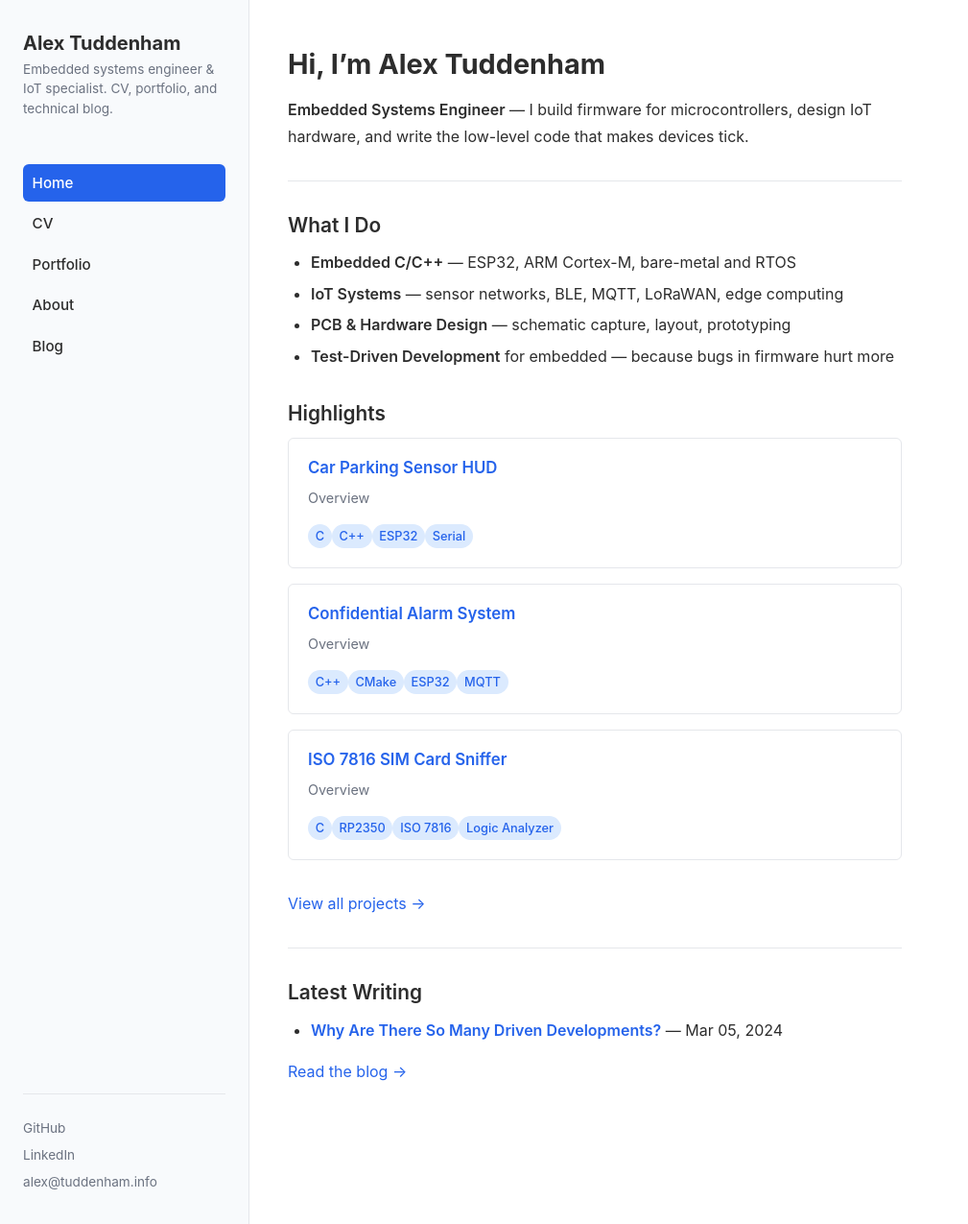
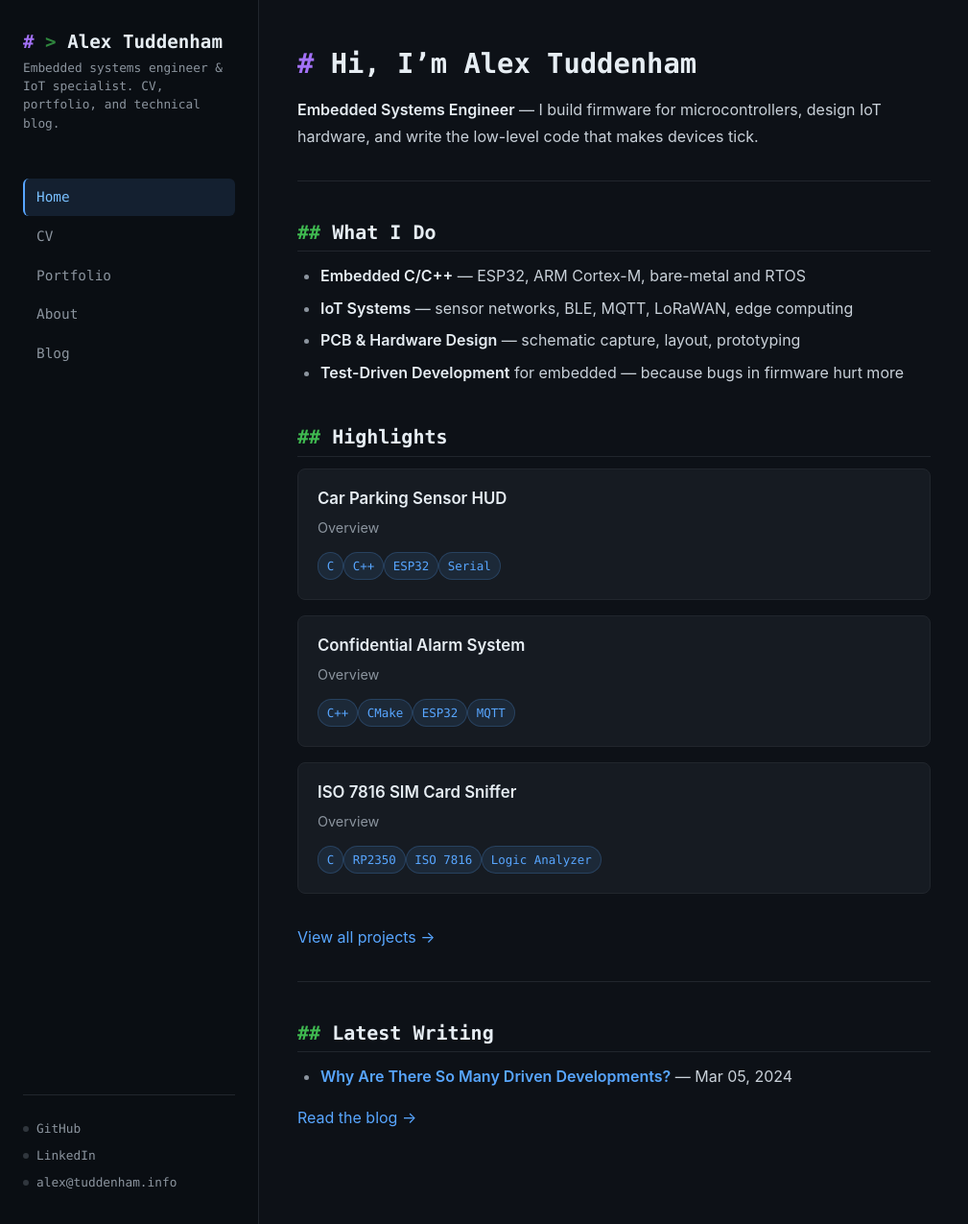
Before and after one commit to AlexsCode/AlexsCode.github.io, a Jekyll site: the page built from index.md, in a window 1280 px wide and 1275 px high. Shown: the whole window at 96% size, without its empty margins (0-1009 px from the left). Built offline with Jekyll 4.4.1, drawn with Linux system fonts in a browser that asks for light colours.

Commit message:
Dark dev theme — GitHub-inspired dark mode with neon accents
- Dark backgrounds (#0d1117, #161b22)
- Blue accent (#58a6ff) with glow effects on hover
- Monospace font for nav, headings, titles
- Terminal-style heading prefixes (#, ##)
- Green/purple/orange accent colors for variety
- Custom scrollbar, selection styling
- Card-style CV entries with hover borders
- Tech tags with subtle borders and transitions

```diff
--- a/assets/css/style.scss
+++ b/assets/css/style.scss
@@ -3,26 +3,34 @@
 
 /* ============================================================
    Alex Tuddenham — CV & Portfolio
-   Built on jekyll-theme-minimal, heavily customized
+   Dark Dev Theme
    ============================================================ */
 
 /* ---- Reset & Base ---- */
 *, *::before, *::after { box-sizing: border-box; margin: 0; padding: 0; }
 
 :root {
-  --bg: #ffffff;
-  --text: #2d2d2d;
-  --muted: #6b7280;
-  --accent: #2563eb;
-  --accent-light: #dbeafe;
-  --border: #e5e7eb;
-  --code-bg: #f3f4f6;
-  --sidebar-bg: #f8fafc;
-  --sidebar-width: 260px;
-  --max-content: 720px;
-  --radius: 6px;
-  --font: -apple-system, BlinkMacSystemFont, "Segoe UI", Roboto, sans-serif;
-  --font-mono: "SF Mono", "Fira Code", "JetBrains Mono", monospace;
+  --bg: #0d1117;
+  --bg-elevated: #161b22;
+  --bg-sidebar: #0a0e13;
+  --text: #c9d1d9;
+  --text-bright: #e6edf3;
+  --text-muted: #8b949e;
+  --accent: #58a6ff;
+  --accent-glow: #79c0ff;
+  --accent-green: #3fb950;
+  --accent-orange: #d2991d;
+  --accent-purple: #a371f7;
+  --accent-red: #f85149;
+  --border: #21262d;
+  --border-bright: #30363d;
+  --code-bg: #1c2128;
+  --sidebar-width: 270px;
+  --max-content: 740px;
+  --radius: 8px;
+  --font: -apple-system, BlinkMacSystemFont, "Segoe UI", Roboto, Oxygen, sans-serif;
+  --font-mono: "SF Mono", "Fira Code", "JetBrains Mono", "Cascadia Code", "Consolas", monospace;
+  --transition: 0.2s ease;
 }
 
 html { font-size: 16px; scroll-behavior: smooth; }
@@ -42,7 +50,7 @@ body {
 
 .sidebar {
   width: var(--sidebar-width);
-  background: var(--sidebar-bg);
+  background: var(--bg-sidebar);
   border-right: 1px solid var(--border);
   padding: 2rem 1.5rem;
   display: flex;
@@ -70,43 +78,58 @@ body {
   border-radius: 50%;
   object-fit: cover;
   margin-bottom: 1rem;
-  border: 2px solid var(--border);
+  border: 2px solid var(--border-bright);
+  box-shadow: 0 0 20px rgba(88, 166, 255, 0.1);
 }
 
 .site-title {
-  font-size: 1.25rem;
+  font-size: 1.2rem;
   font-weight: 700;
   margin-bottom: 0.25rem;
+  font-family: var(--font-mono);
 }
-.site-title a { color: var(--text); text-decoration: none; }
+.site-title a { color: var(--text-bright); text-decoration: none; }
 .site-title a:hover { color: var(--accent); }
 
+.site-title a::before { content: "> "; color: var(--accent-green); opacity: 0.7; }
+
 .tagline {
-  font-size: 0.85rem;
-  color: var(--muted);
+  font-size: 0.8rem;
+  color: var(--text-muted);
   line-height: 1.5;
+  font-family: var(--font-mono);
 }
 
 /* ---- Navigation ---- */
 .site-nav {
   display: flex;
   flex-direction: column;
-  gap: 0.25rem;
+  gap: 2px;
   margin-bottom: 2rem;
 }
 
 .site-nav a {
   display: block;
-  padding: 0.4rem 0.6rem;
-  border-radius: var(--radius);
-  color: var(--text);
+  padding: 0.45rem 0.75rem;
+  border-radius: 6px;
+  color: var(--text-muted);
   text-decoration: none;
-  font-size: 0.95rem;
+  font-size: 0.9rem;
+  font-family: var(--font-mono);
   font-weight: 500;
-  transition: background 0.15s;
+  transition: all var(--transition);
+  border-left: 2px solid transparent;
 }
-.site-nav a:hover { background: var(--accent-light); color: var(--accent); }
-.site-nav a.active { background: var(--accent); color: #fff; }
+.site-nav a:hover {
+  background: rgba(88, 166, 255, 0.08);
+  color: var(--accent);
+  border-left-color: var(--accent);
+}
+.site-nav a.active {
+  background: rgba(88, 166, 255, 0.12);
+  color: var(--accent-glow);
+  border-left-color: var(--accent);
+}
 
 /* ---- Sidebar Footer ---- */
 .sidebar-footer {
@@ -115,35 +138,68 @@ body {
   border-top: 1px solid var(--border);
   display: flex;
   flex-direction: column;
-  gap: 0.3rem;
+  gap: 0.4rem;
 }
 
 .social-link {
-  font-size: 0.85rem;
-  color: var(--muted);
+  font-size: 0.8rem;
+  color: var(--text-muted);
   text-decoration: none;
-  transition: color 0.15s;
+  font-family: var(--font-mono);
+  transition: color var(--transition);
+  display: flex;
+  align-items: center;
+  gap: 0.5rem;
+}
+.social-link::before {
+  content: "";
+  display: inline-block;
+  width: 6px;
+  height: 6px;
+  border-radius: 50%;
+  background: var(--border-bright);
+  transition: background var(--transition);
 }
 .social-link:hover { color: var(--accent); }
+.social-link:hover::before { background: var(--accent); }
 
 /* ---- Typography ---- */
-h1, h2, h3, h4 { line-height: 1.3; color: var(--text); }
-h1 { font-size: 1.8rem; margin-bottom: 1rem; font-weight: 700; }
-h2 { font-size: 1.3rem; margin: 2rem 0 0.75rem; font-weight: 600; }
-h3 { font-size: 1.05rem; margin: 1.25rem 0 0.5rem; font-weight: 600; }
+h1, h2, h3, h4 { line-height: 1.3; color: var(--text-bright); }
+h1 {
+  font-size: 1.8rem;
+  margin-bottom: 1rem;
+  font-weight: 700;
+  font-family: var(--font-mono);
+}
+h1::before { content: "# "; color: var(--accent-purple); }
+h2 {
+  font-size: 1.25rem;
+  margin: 2.5rem 0 0.75rem;
+  font-weight: 600;
+  font-family: var(--font-mono);
+  padding-bottom: 0.4rem;
+  border-bottom: 1px solid var(--border);
+}
+h2::before { content: "## "; color: var(--accent-green); }
+h3 {
+  font-size: 1.05rem;
+  margin: 1.5rem 0 0.5rem;
+  font-weight: 600;
+}
 p { margin-bottom: 1rem; }
-a { color: var(--accent); text-decoration: none; }
-a:hover { text-decoration: underline; }
+a { color: var(--accent); text-decoration: none; transition: color var(--transition); }
+a:hover { color: var(--accent-glow); text-decoration: underline; }
 hr { border: none; border-top: 1px solid var(--border); margin: 2rem 0; }
-strong { font-weight: 600; }
+strong { font-weight: 600; color: var(--text-bright); }
 
 code {
   font-family: var(--font-mono);
-  font-size: 0.88em;
+  font-size: 0.85em;
   background: var(--code-bg);
-  padding: 0.15em 0.4em;
-  border-radius: 3px;
-  color: #d63384;
+  padding: 0.15em 0.5em;
+  border-radius: 4px;
+  color: var(--accent-orange);
+  border: 1px solid var(--border);
 }
 
 pre {
@@ -154,15 +210,33 @@ pre {
   overflow-x: auto;
   margin-bottom: 1rem;
 }
-pre code { background: none; padding: 0; color: var(--text); }
+pre code { background: none; padding: 0; color: var(--text); border: none; }
 
 ul, ol { margin-bottom: 1rem; padding-left: 1.5rem; }
-li { margin-bottom: 0.35rem; }
+li { margin-bottom: 0.4rem; }
+li::marker { color: var(--text-muted); }
+
+blockquote {
+  border-left: 3px solid var(--accent-purple);
+  padding: 0.5rem 1rem;
+  margin: 1rem 0;
+  background: var(--bg-elevated);
+  border-radius: 0 var(--radius) var(--radius) 0;
+  color: var(--text-muted);
+}
 
 /* ---- CV Section ---- */
-.cv-section { margin-bottom: 2.5rem; }
+.cv-section { margin-bottom: 3rem; }
 
-.cv-entry { margin-bottom: 1.5rem; }
+.cv-entry {
+  margin-bottom: 1.75rem;
+  padding: 1.25rem;
+  background: var(--bg-elevated);
+  border: 1px solid var(--border);
+  border-radius: var(--radius);
+  transition: border-color var(--transition);
+}
+.cv-entry:hover { border-color: var(--border-bright); }
 
 .cv-entry-header {
   display: flex;
@@ -171,39 +245,64 @@ li { margin-bottom: 0.35rem; }
   flex-wrap: wrap;
   gap: 0.5rem;
 }
-.cv-entry-header h3 { margin: 0; }
+.cv-entry-header h3 { margin: 0; color: var(--accent-glow); }
 
-.cv-company { color: var(--accent); font-weight: 400; font-size: 0.95em; }
-.cv-period { font-size: 0.85rem; color: var(--muted); white-space: nowrap; }
-.cv-location { color: var(--muted); font-size: 0.9rem; margin-bottom: 0.5rem; }
+.cv-company { color: var(--accent-green); font-weight: 400; font-size: 0.9em; }
+.cv-period {
+  font-size: 0.8rem;
+  color: var(--text-muted);
+  white-space: nowrap;
+  font-family: var(--font-mono);
+}
+.cv-location { color: var(--text-muted); font-size: 0.85rem; margin-bottom: 0.5rem; }
 
-.cv-highlights { margin-bottom: 0.5rem; }
-.cv-highlights li { font-size: 0.95rem; }
+.cv-highlights { margin-bottom: 0.75rem; }
+.cv-highlights li { font-size: 0.92rem; }
+
+.cv-tech { display: flex; flex-wrap: wrap; gap: 0.4rem; margin-top: 0.75rem; }
 
 /* ---- Skills ---- */
-.skill-category { margin-bottom: 1rem; }
-.skill-category h3 { font-size: 0.85rem; text-transform: uppercase; letter-spacing: 0.05em; color: var(--muted); margin-bottom: 0.4rem; }
+.skill-category { margin-bottom: 1.25rem; }
+.skill-category h3 {
+  font-size: 0.8rem;
+  text-transform: uppercase;
+  letter-spacing: 0.08em;
+  color: var(--accent-purple);
+  margin-bottom: 0.5rem;
+  font-family: var(--font-mono);
+  font-weight: 600;
+}
 
 .skill-tags { display: flex; flex-wrap: wrap; gap: 0.4rem; }
 
 /* ---- Tech Tags ---- */
 .tech-tag {
   display: inline-block;
-  background: var(--accent-light);
+  background: rgba(88, 166, 255, 0.1);
   color: var(--accent);
-  padding: 0.15em 0.6em;
+  padding: 0.2em 0.7em;
   border-radius: 999px;
-  font-size: 0.8rem;
+  font-size: 0.78rem;
   font-weight: 500;
+  font-family: var(--font-mono);
+  border: 1px solid rgba(88, 166, 255, 0.2);
+  transition: all var(--transition);
 }
-
-.cv-tech { display: flex; flex-wrap: wrap; gap: 0.4rem; margin-top: 0.5rem; }
+.tech-tag:hover {
+  background: rgba(88, 166, 255, 0.2);
+  border-color: var(--accent);
+}
 
 /* ---- Portfolio ---- */
 .portfolio-entry { margin-bottom: 2rem; }
-.portfolio-entry .subtitle { color: var(--muted); font-size: 0.95rem; margin-top: -0.5rem; margin-bottom: 0.5rem; }
+.portfolio-entry .subtitle { color: var(--text-muted); font-size: 0.9rem; margin-top: -0.5rem; margin-bottom: 0.5rem; }
 
-.project-hero { width: 100%; border-radius: var(--radius); margin-bottom: 1.5rem; border: 1px solid var(--border); }
+.project-hero {
+  width: 100%;
+  border-radius: var(--radius);
+  margin-bottom: 1.5rem;
+  border: 1px solid var(--border);
+}
 
 .project-meta {
   display: flex;
@@ -211,25 +310,34 @@ li { margin-bottom: 0.35rem; }
   gap: 1rem;
   align-items: center;
   margin-bottom: 1.5rem;
-  padding: 0.8rem 0;
-  border-top: 1px solid var(--border);
-  border-bottom: 1px solid var(--border);
+  padding: 1rem;
+  background: var(--bg-elevated);
+  border: 1px solid var(--border);
+  border-radius: var(--radius);
 }
 
 .project-links { display: flex; gap: 0.5rem; }
 
 .btn {
   display: inline-block;
-  padding: 0.35em 0.9em;
-  background: var(--accent);
-  color: #fff;
+  padding: 0.4em 1em;
+  background: rgba(88, 166, 255, 0.15);
+  color: var(--accent);
   border-radius: var(--radius);
   font-size: 0.85rem;
   font-weight: 500;
+  font-family: var(--font-mono);
   text-decoration: none;
-  transition: background 0.15s;
+  border: 1px solid rgba(88, 166, 255, 0.3);
+  transition: all var(--transition);
 }
-.btn:hover { background: #1d4ed8; text-decoration: none; }
+.btn:hover {
+  background: var(--accent);
+  color: var(--bg);
+  border-color: var(--accent);
+  text-decoration: none;
+  box-shadow: 0 0 15px rgba(88, 166, 255, 0.3);
+}
 
 /* ---- Highlights Grid (index) ---- */
 .highlights-grid {
@@ -240,37 +348,64 @@ li { margin-bottom: 0.35rem; }
 }
 
 .highlight-card {
+  background: var(--bg-elevated);
   border: 1px solid var(--border);
   border-radius: var(--radius);
   padding: 1.25rem;
-  transition: border-color 0.15s;
+  transition: border-color var(--transition), box-shadow var(--transition);
 }
-.highlight-card:hover { border-color: var(--accent); }
+.highlight-card:hover {
+  border-color: var(--accent);
+  box-shadow: 0 0 20px rgba(88, 166, 255, 0.08);
+}
 .highlight-card h3 { margin-top: 0; }
-.highlight-card p { font-size: 0.9rem; color: var(--muted); margin-bottom: 0.75rem; }
+.highlight-card h3 a { color: var(--text-bright); }
+.highlight-card p { font-size: 0.9rem; color: var(--text-muted); margin-bottom: 0.75rem; }
 
 /* ---- Blog ---- */
-.post-header time { color: var(--muted); font-size: 0.9rem; }
+.post-header { margin-bottom: 1.5rem; }
+.post-header time {
+  color: var(--text-muted);
+  font-size: 0.85rem;
+  font-family: var(--font-mono);
+}
 .post-content { margin-top: 1.5rem; }
-.post-content h2 { font-size: 1.2rem; }
+.post-content h2 { font-size: 1.15rem; }
 
 /* ---- Placeholder ---- */
 .placeholder {
-  padding: 1.5rem;
-  background: #fffbeb;
-  border: 1px dashed #f59e0b;
+  padding: 1.25rem;
+  background: rgba(210, 153, 29, 0.08);
+  border: 1px dashed rgba(210, 153, 29, 0.3);
   border-radius: var(--radius);
-  color: #92400e;
+  color: var(--accent-orange);
   font-size: 0.9rem;
+  font-family: var(--font-mono);
 }
-.placeholder code { background: #fef3c7; color: #92400e; }
+.placeholder code {
+  background: rgba(210, 153, 29, 0.12);
+  color: var(--accent-orange);
+  border-color: rgba(210, 153, 29, 0.2);
+}
 
 /* ---- Page Header ---- */
 .page-header { margin-bottom: 1.5rem; }
-.subtitle { color: var(--muted); font-size: 1.05rem; }
+.subtitle { color: var(--text-muted); font-size: 1.05rem; }
 
 /* ---- CV Download ---- */
 .cv-download { margin-top: 2rem; padding-top: 1.5rem; border-top: 1px solid var(--border); }
+
+/* ---- Scrollbar ---- */
+::-webkit-scrollbar { width: 8px; }
+::-webkit-scrollbar-track { background: var(--bg); }
+::-webkit-scrollbar-thumb { background: var(--border-bright); border-radius: 4px; }
+::-webkit-scrollbar-thumb:hover { background: var(--text-muted); }
+
+/* ---- Selection ---- */
+::selection {
+  background: rgba(88, 166, 255, 0.3);
+  color: var(--text-bright);
+}
 
 /* ---- Responsive ---- */
 @media (max-width: 768px) {
```
